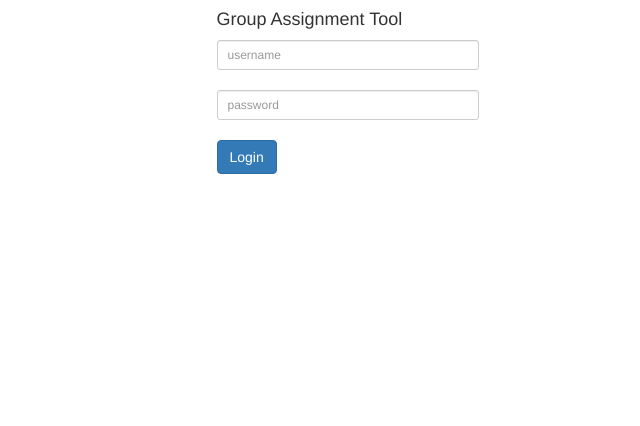
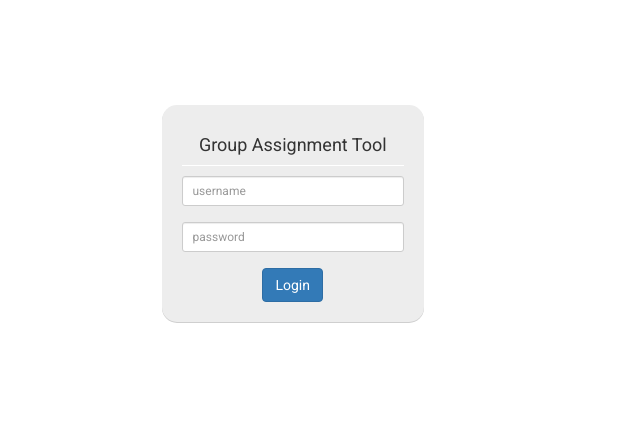
Before and after one commit to CSUMB-SP17-CST499/Group-Assignment-Tool, a Flask app: page /login in a window 1280 px wide. Shown: the top 426 px of the page, without its empty margins (341-981 px from the left). Run offline with Flask 2, Linux system fonts and the light colour scheme; some libraries are stand-ins or nearby versions.

Commit message:
Uncommented some css styling

```diff
--- a/static/styles/style.css
+++ b/static/styles/style.css
@@ -1,77 +1,77 @@
-/*@import url(http://fonts.googleapis.com/css?family=Roboto:400);*/
+@import url(http://fonts.googleapis.com/css?family=Roboto:400);
 
-/*.loginScreen {*/
-/*  background-color:#fff;*/
-/*  -webkit-font-smoothing: antialiased;*/
-/*  font: normal 14px Roboto,arial,sans-serif;*/
-/*}*/
+.loginScreen {
+  background-color:#fff;
+  -webkit-font-smoothing: antialiased;
+  font: normal 14px Roboto,arial,sans-serif;
+}
 
-/*.container {*/
-/*    padding: 105px;*/
-/*    position: fixed;*/
-/*}*/
+.container {
+    padding: 105px;
+    position: fixed;
+}
 
-/*.form-login {*/
-/*    background-color: #EDEDED;*/
-/*    padding-top: 20px;*/
-/*    padding-bottom: 20px;*/
-/*    padding-left: 20px;*/
-/*    padding-right: 20px;*/
-/*    border-radius: 15px;*/
-/*    border-color:#d2d2d2;*/
-/*    border-width: 5px;*/
-/*    box-shadow:0 1px 0 #cfcfcf;*/
-/*}*/
+.form-login {
+    background-color: #EDEDED;
+    padding-top: 20px;
+    padding-bottom: 20px;
+    padding-left: 20px;
+    padding-right: 20px;
+    border-radius: 15px;
+    border-color:#d2d2d2;
+    border-width: 5px;
+    box-shadow:0 1px 0 #cfcfcf;
+}
 
-/*h4 { */
-/* border:0 solid #fff; */
-/* border-bottom-width:1px;*/
-/* padding-bottom:10px;*/
-/* text-align: center;*/
-/*}*/
+h4 {
+ border:0 solid #fff;
+ border-bottom-width:1px;
+ padding-bottom:10px;
+ text-align: center;
+}
 
-/*.form-control {*/
-/*    border-radius: 10px;*/
-/*}*/
+.form-control {
+    border-radius: 10px;
+}
 
-/*.wrapper {*/
-/*    text-align: center;*/
-/*}*/
+.wrapper {
+    text-align: center;
+}
 
-/*.border{*/
-/*     border-style: solid;*/
-/*    border-width: 1px;*/
-/*}*/
-/*.spacer{*/
-/*    margin-left: 30px;*/
-/*}*/
+.border{
+     border-style: solid;
+    border-width: 1px;
+}
+.spacer{
+    margin-left: 30px;
+}
 
-/*.first-column {*/
-/*  width: 20%;*/
-/*  float: left;*/
-/*}*/
+.first-column {
+  width: 20%;
+  float: left;
+}
 
-/*.second-column {*/
-/*  width: 60%;*/
-/*  float: right;*/
-/*}*/
-/*#imaginary_container{*/
-/*}*/
-/*.stylish-input-group .input-group-addon{*/
-/*    background: white !important; */
-/*}*/
-/*.stylish-input-group .form-control{*/
-/*	border-right:0; */
-/*	box-shadow:0 0 0; */
-/*	border-color:#ccc;*/
-/*}*/
-/*.stylish-input-group button{*/
-/*    border:0;*/
-/*    background:transparent;*/
-/*}*/
-/*.selected{*/
-/*    font-weight: bold;*/
-/*}*/
+.second-column {
+  width: 60%;
+  float: right;
+}
+#imaginary_container{
+}
+.stylish-input-group .input-group-addon{
+    background: white !important;
+}
+.stylish-input-group .form-control{
+	border-right:0;
+	box-shadow:0 0 0;
+	border-color:#ccc;
+}
+.stylish-input-group button{
+    border:0;
+    background:transparent;
+}
+.selected{
+    font-weight: bold;
+}
 
 /*START OF MENUBAR*/
 ul {
```
